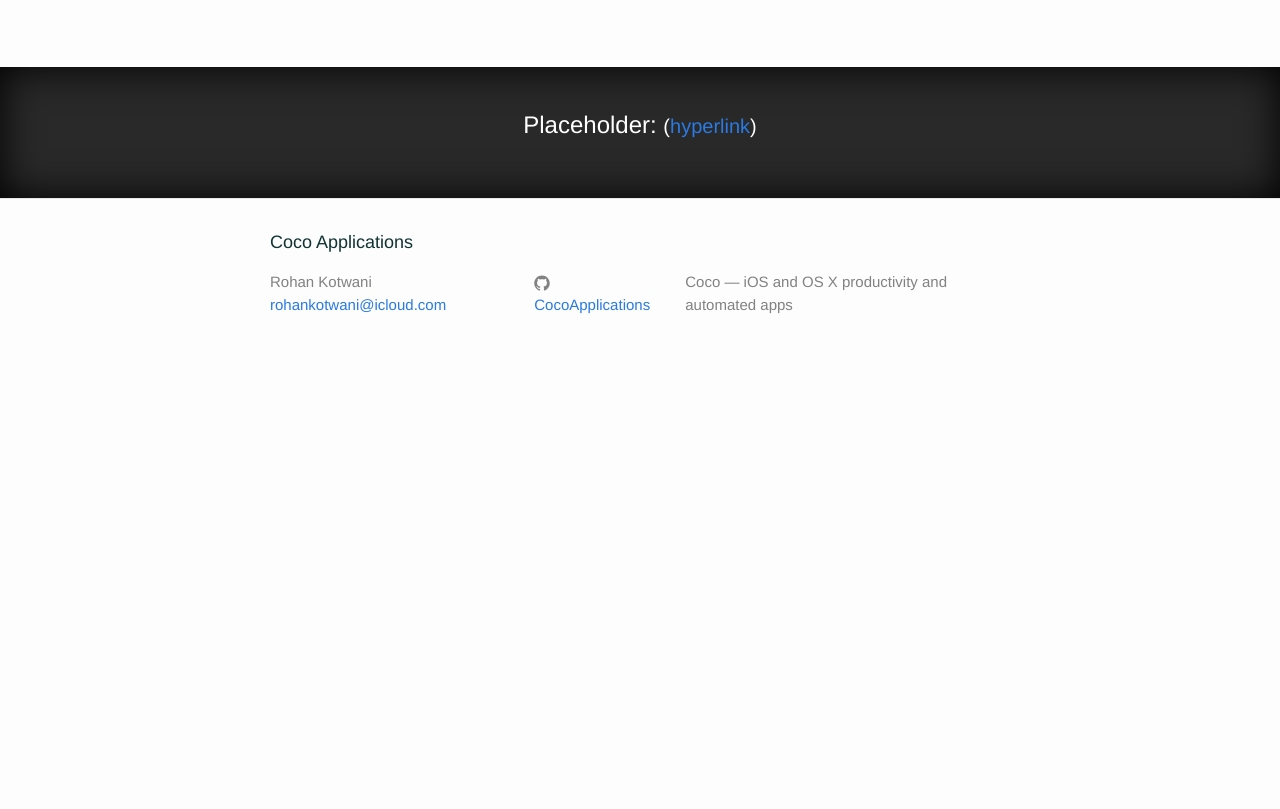
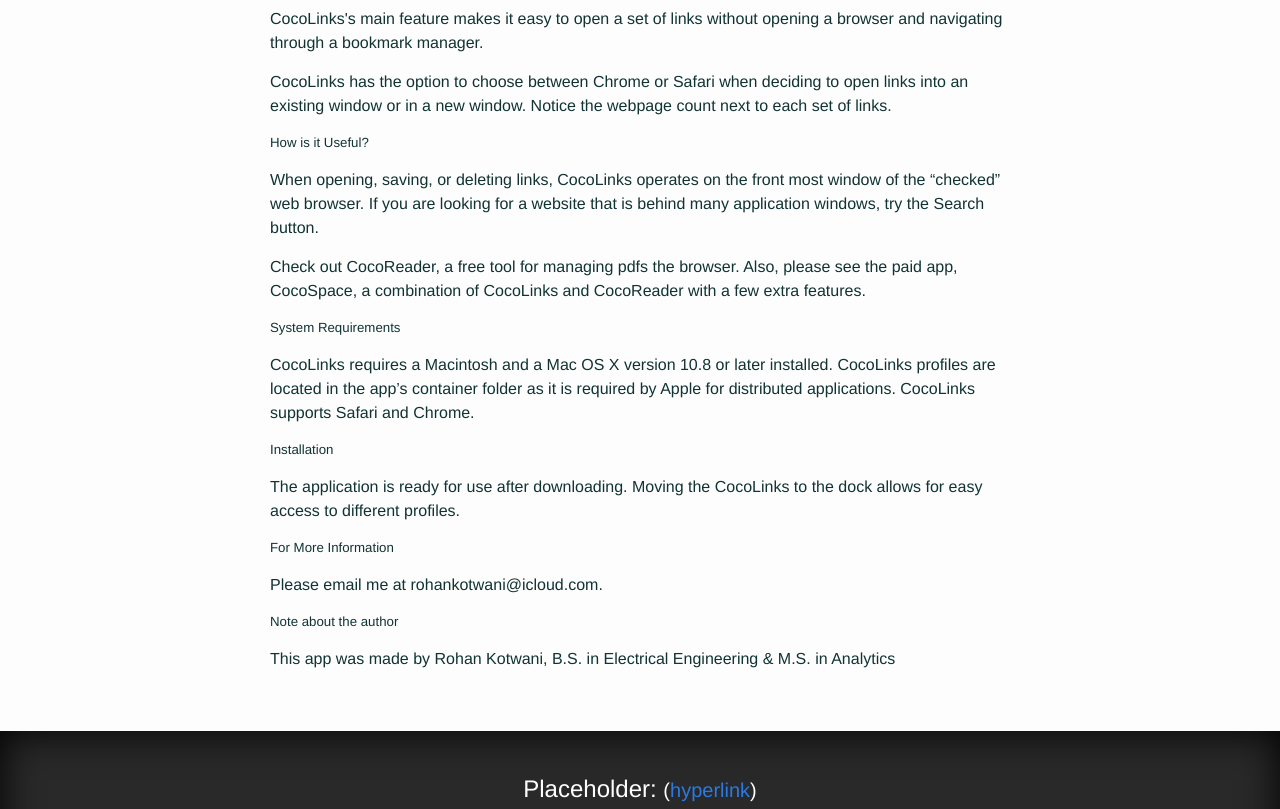
Before and after one commit to CocoApplications/CocoApplications, a Jekyll site: the page built from _posts/2017-09-18-CocoLinks.html, in a window 1280 px wide and 1400 px high. Shown: the part 591-1400 px from the top of the window. Built offline with Jekyll 4.4.1, drawn with Linux system fonts in a browser that asks for light colours.

Commit message:
prototyping

```diff
--- a/_posts/2017-09-18-CocoLinks.html
+++ b/_posts/2017-09-18-CocoLinks.html
@@ -13,10 +13,59 @@
 
 
 <head>
+    <title>
+
+        <p>About CocoLinks - Superior URL Management</p>
+
+    </title>
 
 
 </head>
 
 <body>
-<iframe width="560" height="315" src="https://www.youtube.com/embed/vfdUd2AZfdw" frameborder="0" allowfullscreen></iframe>
+    <iframe width="560" height="315" src="https://www.youtube.com/embed/vfdUd2AZfdw" frameborder="0" allowfullscreen></iframe>
+
+
+    <p>CocoLinks's main feature makes it easy to open a set of links without opening a browser and navigating through a bookmark manager. </p>
+
+    <p>CocoLinks has the option to choose between Chrome or Safari when deciding to open links into an existing window or in a new window. Notice the webpage count next to each set of links. </p>
+
+
+    <h5>
+        How is it Useful?
+    </h5>
+    <p>
+        When opening, saving, or deleting links, CocoLinks operates on the front most window of the “checked” web browser. If you are looking for a website that is behind many application windows, try the Search button.
+    </p>
+    <p>
+        Check out CocoReader, a free tool for managing pdfs the browser. Also, please see the paid app, CocoSpace, a combination of CocoLinks and CocoReader with a few extra features.
+    </p>
+
+    <h5>
+        System Requirements
+    </h5>
+
+    <p>
+        CocoLinks requires a Macintosh and a Mac OS X version 10.8 or later installed. CocoLinks profiles are located in the app’s container folder as it is required by Apple for distributed applications. CocoLinks supports Safari and Chrome.
+    </p>
+
+    <h5>
+        Installation
+    </h5>
+    <p>
+        The application is ready for use after downloading. Moving the CocoLinks to the dock allows for easy access to different profiles.
+    </p>
+    <h5>
+        For More Information
+    </h5>
+    <p>
+        Please email me at rohankotwani@icloud.com.
+    </p>
+    <h5>
+        Note about the author
+    </h5>
+
+    <p>
+        This app was made by Rohan Kotwani, B.S. in Electrical Engineering & M.S. in Analytics
+    </p>
 </body>
```
